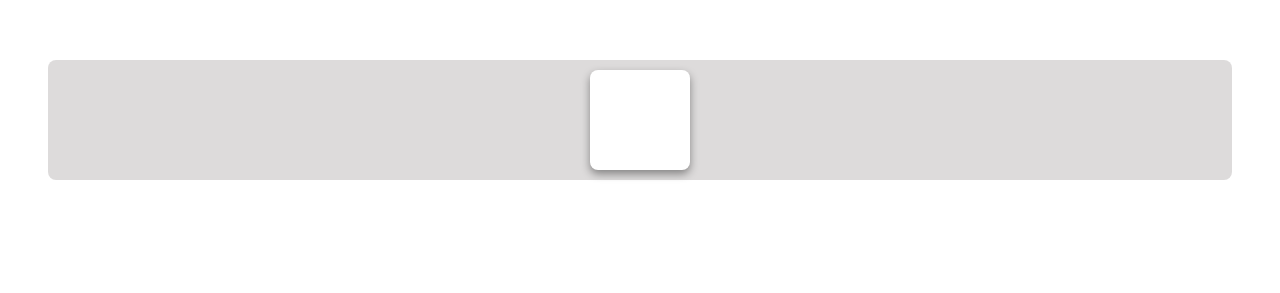
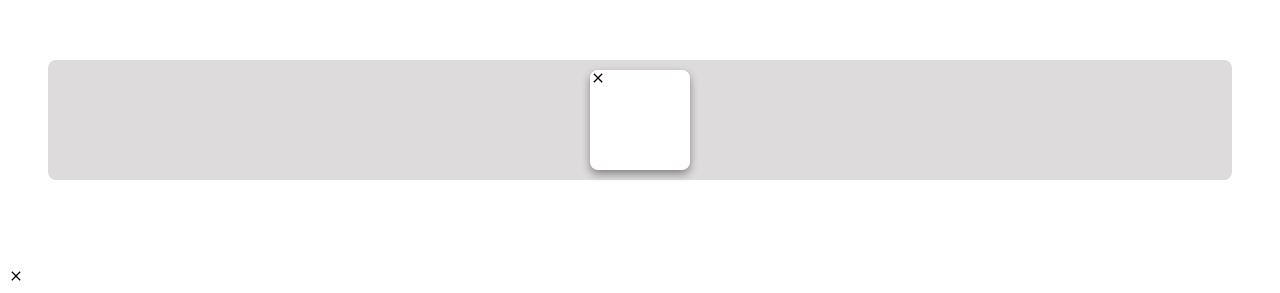
Before and after one commit to melpsh/colorExtender, a React (Vite) app: page / in a window 1280 px wide. Both pictures are taken after a click on the icon 746 px from the left and 474 px from the top of the page. Shown: the part 540-833 px from the top of the page. Built offline with nearby package versions, Linux system fonts and the light colour scheme; a web font is replaced by a local one.

Commit message:
added two new functions on color square

```diff
--- a/src/App.jsx
+++ b/src/App.jsx
@@ -1,8 +1,10 @@
 import React, { useState, useRef } from 'react';
 import './App.css';
+import ColorPalette from './components/ColorPalette'; // Import ColorPalette component
 import Button from './components/Button';
 import ColorText from './components/ColorText';
 import Icons from './components/Icons';
+import { MdClose } from 'react-icons/md';
 
 function App() {
   const [backgroundColor, setBackgroundColor] = useState('#FFFFFF');
@@ -12,9 +14,9 @@ function App() {
   const [squares, setSquares] = useState([]);
   const [addedColors, setAddedColors] = useState(new Set()); // Track added colors
   const [liked, setLiked] = useState(false);
+  const [showContainer, setShowContainer] = useState(false);
+
   const animationRef = useRef(null);
-  console.log("Ino inja barat neveshtam ta yadet nare k to cheghad talash kardi! be nice to yourself")
-  const [showContainer, setShowContainer] = useState(false);
 
   const handlebackGroundColorChange = (color) => {
     setColorHistory(prev => [...prev, backgroundColor]);
@@ -64,11 +66,21 @@ function App() {
     } else {
       const newSquare = {
         id: squares.length + 1,
-        backgroundColor : backgroundColor
+        backgroundColor: backgroundColor
       };
       setSquares([...squares, newSquare]);
       setAddedColors(new Set(addedColors).add(lastAddedColor)); // Update added colors set with the last added color
     }
+  };
+
+  const handleColorClick = (color) => {
+    setBackgroundColor(color);
+  };
+
+  const handleRemoveColor = (color) => {
+    const updatedColors = squares.filter(square => square.backgroundColor !== color);
+    setSquares(updatedColors);
+    setAddedColors(new Set([...updatedColors.map(square => square.backgroundColor)]));
   };
 
   return (
@@ -84,13 +96,20 @@ function App() {
         onLike={handleLike}
         ref={animationRef}
       />
+      <ColorPalette
+        colors={[...addedColors]}
+        onColorClick={handleColorClick}
+        onRemoveColor={handleRemoveColor}
+      />
       <div className={`squares-container ${showContainer ? 'show' : 'hide'}`}>
-        {squares.map((square,index) => (
+        {squares.map((square, index) => (
           <div
             key={square.id}
             className={`square ${index === squares.length - 1 && liked ? 'liked transform' : ''}`}
             style={{ backgroundColor: square.backgroundColor }}
-          ></div>
+          >
+            <MdClose></MdClose>
+          </div>
         ))}
       </div>
     </div>
--- a/src/components/ColorPalette.jsx
+++ b/src/components/ColorPalette.jsx
@@ -2,18 +2,25 @@ import React from 'react';
 import { MdClose } from 'react-icons/md';
 
 const ColorPalette = ({ colors, onColorClick, onRemoveColor }) => {
+  const handleColorClick = (color) => {
+    console.log('Color clicked:', color); // Ensure this log appears when clicking on a color square
+    onColorClick(color);
+  };
+
+  const handleRemoveColorClick = (color) => {
+    onRemoveColor(color);
+  };
+
   return (
     <div className="color-palette">
       {colors.map((color, index) => (
         <div key={index} className="color-square" style={{ backgroundColor: color }}>
           {/* Set background color on click */}
-          <div className="color-overlay" onClick={() => onColorClick(color)}></div>
+          <div className="color-overlay" onClick={() => handleColorClick(color)}></div>
           {/* Show remove icon only on hover */}
-          <div className="remove-icon" onClick={() => onRemoveColor(color)}>
-            <MdClose>
-              ✖
-            </MdClose>
-            </div>
+          <div className="remove-icon" onClick={() => handleRemoveColorClick(color)}>
+            <MdClose />
+          </div>
         </div>
       ))}
     </div>
```
